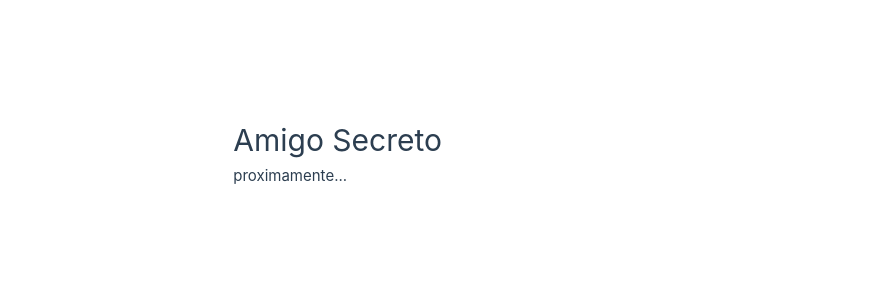
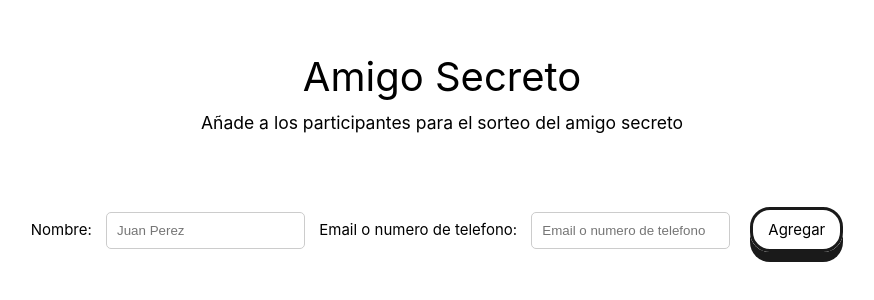
Before and after one commit to LunaFrancisco/amigo-secreto, a Vue app: page / in a window 1280 px wide. Shown: the part 248-548 px from the top of the page, without its empty margins (198-1072 px from the left). Built offline with nearby package versions, Linux system fonts and the light colour scheme.

Commit message:
added store and form template

```diff
--- a/src/assets/base.css
+++ b/src/assets/base.css
@@ -1,4 +1,5 @@
 /* color palette from <https://github.com/vuejs/theme> */
+
 :root {
   --vt-c-white: #ffffff;
   --vt-c-white-soft: #f8f8f8;
@@ -36,7 +37,8 @@
   --section-gap: 160px;
 }
 
-@media (prefers-color-scheme: dark) {
+
+/* @media (prefers-color-scheme: dark) {
   :root {
     --color-background: var(--vt-c-black);
     --color-background-soft: var(--vt-c-black-soft);
@@ -48,20 +50,33 @@
     --color-heading: var(--vt-c-text-dark-1);
     --color-text: var(--vt-c-text-dark-2);
   }
+} */
+/* pastel color */
+
+@media (prefers-color-scheme: light) {
+  :root {
+    --color-background: var(--vt-c-white);
+    --color-background-soft: var(--vt-c-white-soft);
+    --color-background-mute: var(--vt-c-white-mute);
+
+    --color-border: var(--vt-c-divider-light-2);
+    --color-border-hover: var(--vt-c-divider-light-1);
+
+    --color-heading: var(--vt-c-text-light-1);
+    --color-text: var(--vt-c-text-light-1);
+  }
 }
-
 *,
 *::before,
 *::after {
   box-sizing: border-box;
   margin: 0;
-  position: relative;
+  /* position: relative; */
   font-weight: normal;
 }
 
 body {
   min-height: 100vh;
-  color: var(--color-text);
   background: var(--color-background);
   transition: color 0.5s, background-color 0.5s;
   line-height: 1.6;
--- a/src/assets/main.css
+++ b/src/assets/main.css
@@ -1,10 +1,8 @@
 @import './base.css';
 
 #app {
-  max-width: 1280px;
   margin: 0 auto;
   padding: 2rem;
-
   font-weight: normal;
 }
 
@@ -27,9 +25,5 @@ a,
     place-items: center;
   }
 
-  #app {
-    display: grid;
-    grid-template-columns: 1fr 1fr;
-    padding: 0 2rem;
-  }
+
 }
--- /dev/null
+++ b/src/components/Button/index.vue
@@ -0,0 +1,97 @@
+<template >
+        <a class="Button " :class="color" @onclick="emmitButton">{{text}}</a>
+</template>
+<script setup>
+import {ref} from 'vue';
+
+const props = defineProps({
+    text: {
+        type: String,
+        default: 'Agregar'
+    },
+    color: {
+        type: String,
+        default: 'Red'
+    }
+})
+
+const emmitButton = () => {
+    define.emit('click')
+}
+</script>
+<style scoped>
+
+a {
+  color: black;
+  text-decoration: none;
+  cursor: grab;
+}
+
+.Button {
+  position: relative;
+  top: 0px;
+  padding: 10px 15px;
+  border: solid #1a1a1a 3px;
+  border-radius: 20px;
+  margin: 10px;
+  box-shadow: 0px 10px 0px #1a1a1a;
+}
+
+.Button:hover {
+  top: 2px;
+  box-shadow: 0px 8px 0px #1a1a1a;
+}
+.Button:active {
+  transition: 100ms ease;
+  top: 8px;
+  box-shadow: 0px 2px 0px #1a1a1a;
+}
+
+.White {
+  background: #fff;
+}
+.White:hover {
+  background: #eee;
+}
+.White:active {
+  background: #ddd;
+}
+.Yellow {
+  background: #ffc300;
+}
+.Yellow:hover {
+  background: #efb300;
+}
+.Yellow:active {
+  background: #dfa300;
+}
+.Red {
+    background: #d22b2b;
+    color: white;
+}
+.Red:hover {
+  background: #c21b2b;
+  color: white;
+}
+.Red:active {
+  background: #b20b2b;
+  color: white;
+}.Green {
+    background: #86b049;
+}
+.Green:hover {
+    background: #86b049;
+}
+.Green:active {
+    background: #86b049;
+}
+
+::selection {
+  color: Black;
+  background: #00000000;
+}
+::-moz-selection {
+  color: Black;
+  background: #00000000;
+}
+</style>
--- /dev/null
+++ b/src/components/addParticipant/index.vue
@@ -0,0 +1,103 @@
+<template lang="">
+ <div class="content ">
+    <div class="title">
+        <h1>Amigo Secreto</h1>
+        <h3>Añade a los participantes para el sorteo del amigo secreto</h3>
+    </div>
+    <div class="formulario">
+        <label>
+            Nombre:
+            <input v-model="newUser.name" type="text"  placeholder="Juan Perez"/>
+        </label>
+        <label>
+            Email o numero de telefono:
+            <input v-model="newUser.datos" type="datos"  placeholder="Email o numero de telefono"/>
+        </label>
+        <!-- <button @click="emitButton" type="submit">Agregar usuario</button> -->
+        <Button color="White" text="Agregar" @click="emitButton"></Button>
+        <Button  v-if="isShown" color="Green" text="Sortear" @click="emitButton"></Button>
+    </div>
+    <div v-if="isShown" class="users">
+        <h1>Agregados</h1>
+        <div v-for="user in data" :key="user.id" class="user" >
+            <p>{{user.name}}</p>
+            <p style="margin-left:2rem">{{user.datos}}</p>
+            <Button class="Red" @click="deleteUser" text="Eliminar"></Button>
+        </div>
+    </div>
+    </div>
+</template>
+<script setup>
+
+import { ref } from 'vue'
+import {useParticipantes} from '@/stores/participantes'
+import Button from "@/components/Button/index.vue";
+
+const newUser = ref({
+    name: '',
+    datos: ''
+})
+
+const isShown = ref(false)
+
+const useStore = useParticipantes();
+const data = useStore.datos
+const emitButton = () => {
+    //TODO: validar que no este vacio
+    if(newUser.value.name && newUser.value.datos){
+        useStore.addUser(newUser.value)
+        resetObject()
+        shown()
+    }
+    else {
+        alert("No puedes dejar el campo vacio")
+    }
+}
+const shown = () => {
+    if(useStore.datos.length > 0){
+        isShown.value = true
+    }
+    else{
+        isShown.value = false
+    }
+}
+const deleteUser = () => {
+    useStore.deleteUser()
+    shown()
+}
+const resetObject = () => {
+    newUser.value = {
+        name: '',
+        datos: ''
+    }
+}
+</script>
+<style>
+.content {
+    display: flex;
+    align-items: center;
+    flex-direction: column;
+}
+input{
+    margin: 10px;
+    padding: 10px;
+    border-radius: 5px;
+    border: 1px solid #ccc;
+}
+.user{
+    display: flex;
+    align-items: center;
+}
+.users{
+    margin: 5rem;
+}
+.title h1{
+    font-size: 2.5rem;
+}
+.title{
+    display: flex;
+    align-items: center;
+    flex-direction: column;
+    padding-bottom: 4rem;
+}
+</style>
--- /dev/null
+++ b/src/stores/participantes.ts
@@ -0,0 +1,18 @@
+//create pinia stores
+import { defineStore } from 'pinia'
+
+export const useParticipantes = defineStore('participantes',{
+    state: () => ({
+      datos:[]
+}),
+    actions:{
+        addUser(value: any){
+            this.datos.push(value);
+        },
+        deleteUser(value: any){
+            this.datos.pop(value);
+        },
+        updateUser(value: any){
+        }
+    }
+});
--- a/src/views/HomeView.vue
+++ b/src/views/HomeView.vue
@@ -1,10 +1,8 @@
 <script setup lang="ts">
+import Participantes from "@/components/addParticipant/index.vue";
 
 </script>
 
 <template>
-  <main>
-    <h1>Amigo Secreto</h1>
-    <p>proximamente...</p>
-  </main>
+    <Participantes/>
 </template>
```
Also changed, not shown: index.html (line endings or trailing spaces).
